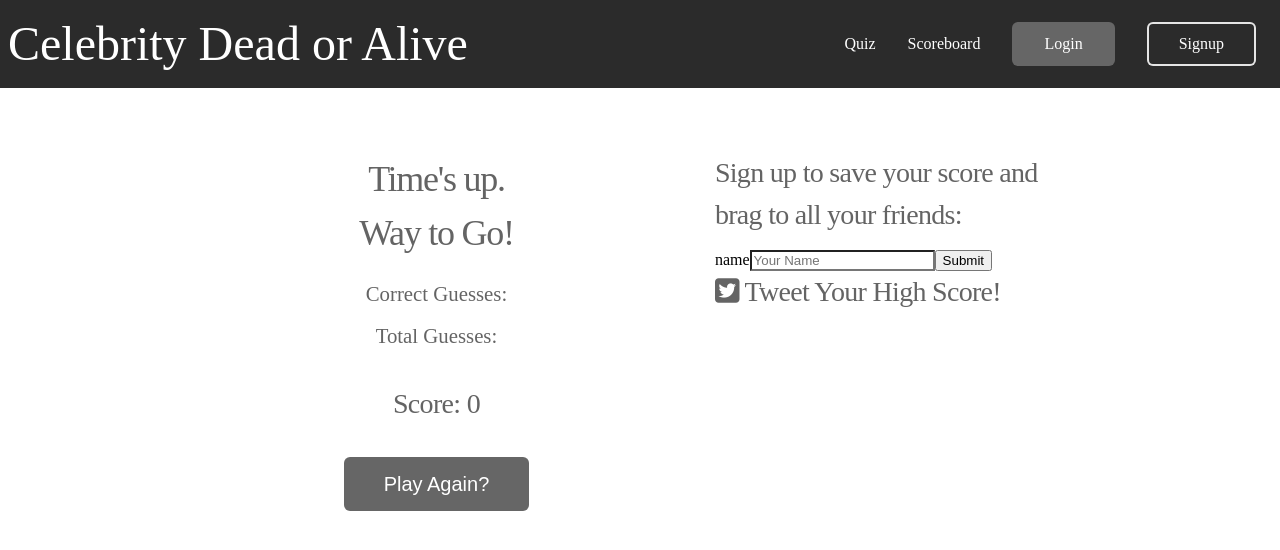
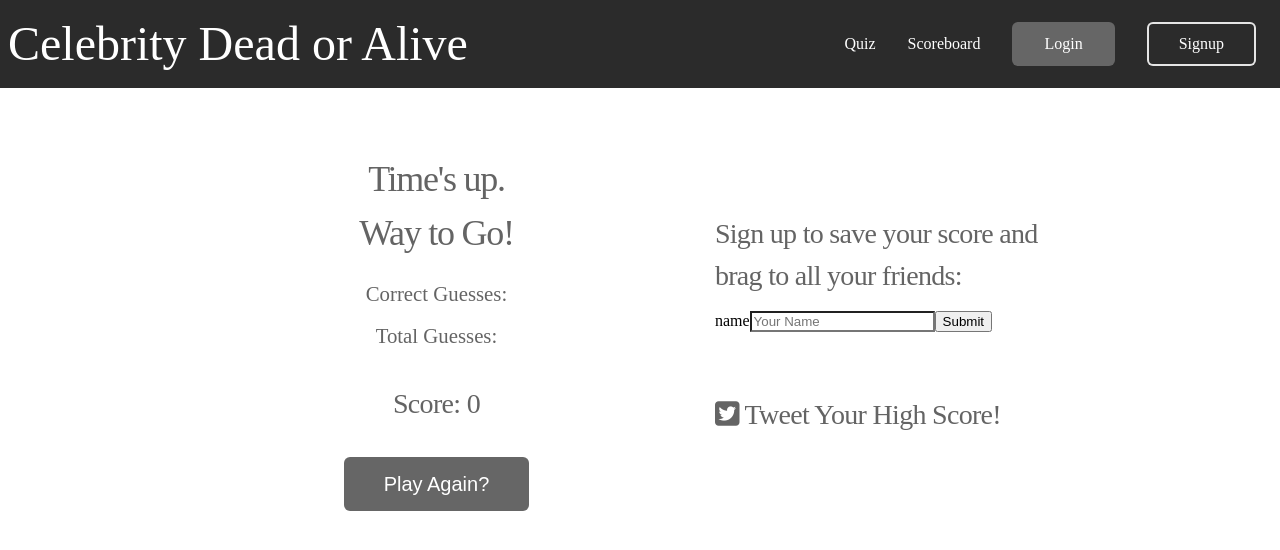
Before and after one commit to Notesong/cdoa-5-front-end, a React (Create React App) app in the folder client/: page /QuizOver in a window 1280 px wide. Shown: the top 550 px of the page. Built offline with nearby package versions, Linux system fonts and the light colour scheme; a web font is replaced by a local one.

Commit message:
Quiz Over formatting

```diff
--- a/client/src/App.css
+++ b/client/src/App.css
@@ -234,6 +234,12 @@ hr {
   margin: 2rem 0;
 }
 
+.signup_share {
+  display: flex;
+  flex-direction: column;
+  justify-content: space-evenly;
+}
+
 /* Buttons */
 
 input[type="submit"],
```
